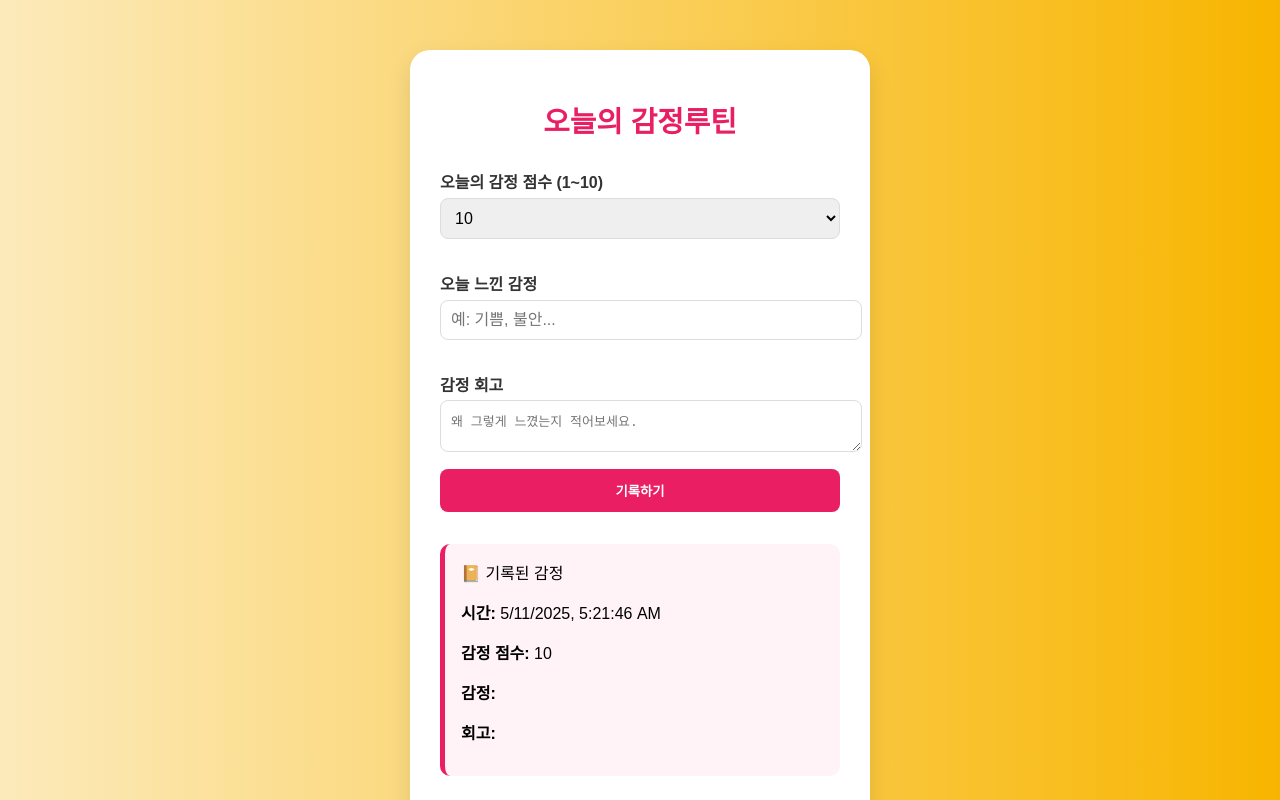
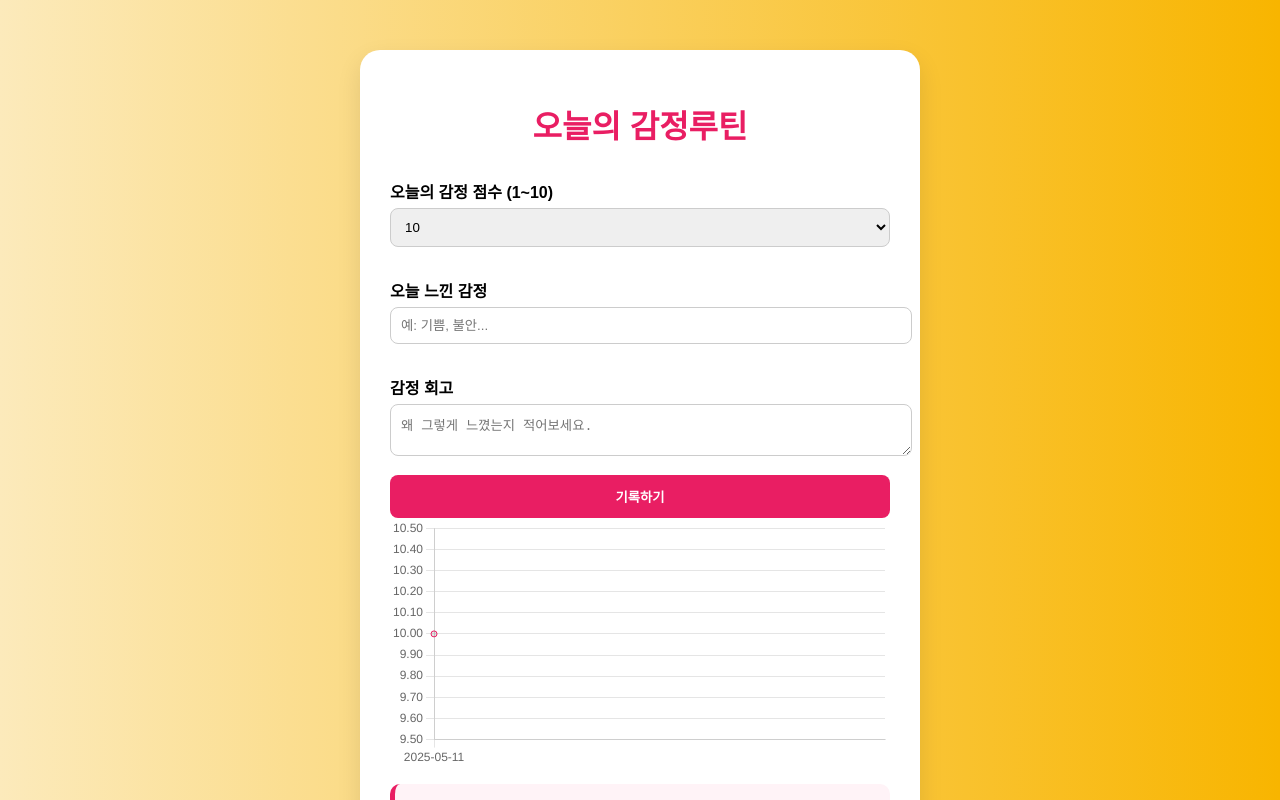
Before and after one commit to ohjoyland/emotion-routine, a React (Vite) app: page / in a window 1280 px wide. Both pictures are taken after a click on the button "기록하기". Shown: the top 800 px of the page. Built offline with nearby package versions, Linux system fonts and the light colour scheme.

Commit message:
Add files via upload

```diff
--- a/package.json
+++ b/package.json
@@ -9,7 +9,8 @@
   },
   "dependencies": {
     "react": "^18.0.0",
-    "react-dom": "^18.0.0"
+    "react-dom": "^18.0.0",
+    "chart.js": "^4.4.0"
   },
   "devDependencies": {
     "@vitejs/plugin-react": "^4.0.0",
--- a/src/App.jsx
+++ b/src/App.jsx
@@ -1,6 +1,16 @@
 
 import React, { useState, useEffect } from 'react';
+import { Line } from 'react-chartjs-2';
+import {
+  Chart as ChartJS,
+  LineElement,
+  CategoryScale,
+  LinearScale,
+  PointElement
+} from 'chart.js';
 import './style.css';
+
+ChartJS.register(LineElement, CategoryScale, LinearScale, PointElement);
 
 function App() {
   const [score, setScore] = useState('10');
@@ -18,6 +28,7 @@ function App() {
   const handleSubmit = () => {
     const newEntry = {
       time: new Date().toLocaleString(),
+      date: new Date().toISOString().split('T')[0],
       score,
       emotion,
       reason
@@ -27,9 +38,23 @@ function App() {
     setReason('');
   };
 
+  const data = {
+    labels: entries.map(e => e.date).reverse(),
+    datasets: [
+      {
+        label: '감정 점수 변화',
+        data: entries.map(e => e.score).reverse(),
+        fill: false,
+        borderColor: '#e91e63',
+        tension: 0.1
+      }
+    ]
+  };
+
   return (
     <div className="container">
       <h1>오늘의 감정루틴</h1>
+
       <label>오늘의 감정 점수 (1~10)</label>
       <select value={score} onChange={(e) => setScore(e.target.value)}>
         {Array.from({ length: 10 }, (_, i) => i + 1).map(n => (
@@ -54,18 +79,17 @@ function App() {
 
       <button onClick={handleSubmit}>기록하기</button>
 
-      <div className="log-section">
+      <Line data={data} />
+
       {entries.map((entry, index) => (
         <div key={index} className="log-entry">
-            <span>📔 기록된 감정</span>
-            <p><strong>시간:</strong> {entry.time}</p>
-            <p><strong>감정 점수:</strong> {entry.score}</p>
+          <p><strong>날짜:</strong> {entry.date}</p>
+          <p><strong>점수:</strong> {entry.score}</p>
           <p><strong>감정:</strong> {entry.emotion}</p>
           <p><strong>회고:</strong> {entry.reason}</p>
         </div>
       ))}
     </div>
-    </div>
   );
 }
 
--- a/src/style.css
+++ b/src/style.css
@@ -7,7 +7,7 @@ body {
 }
 
 .container {
-  max-width: 400px;
+  max-width: 500px;
   background: white;
   margin: 50px auto;
   padding: 30px;
@@ -18,7 +18,6 @@ body {
 h1 {
   color: #e91e63;
   text-align: center;
-  font-size: 1.8em;
   margin-bottom: 1em;
 }
 
@@ -26,17 +25,15 @@ label {
   font-weight: bold;
   margin-top: 1em;
   display: block;
-  color: #333;
 }
 
-select, input, textarea {
+input, select, textarea {
   width: 100%;
-  margin-top: 0.3em;
   padding: 10px;
-  margin-bottom: 1em;
-  border: 1px solid #ddd;
+  margin-top: 5px;
+  margin-bottom: 15px;
   border-radius: 8px;
-  font-size: 1em;
+  border: 1px solid #ccc;
 }
 
 button {
@@ -44,25 +41,20 @@ button {
   padding: 12px;
   background: #e91e63;
   color: white;
-  font-weight: bold;
   border: none;
   border-radius: 8px;
+  font-weight: bold;
   cursor: pointer;
-  transition: background 0.3s;
 }
 
 button:hover {
   background: #d81b60;
 }
 
-.log-section {
-  margin-top: 2em;
-}
-
 .log-entry {
   background: #fff3f7;
   border-left: 5px solid #e91e63;
   padding: 1em;
-  margin-bottom: 1em;
+  margin-top: 1em;
   border-radius: 10px;
 }
```
Also changed, not shown: public/manifest.json. Lines whose indentation alone changed are shown as unchanged.
